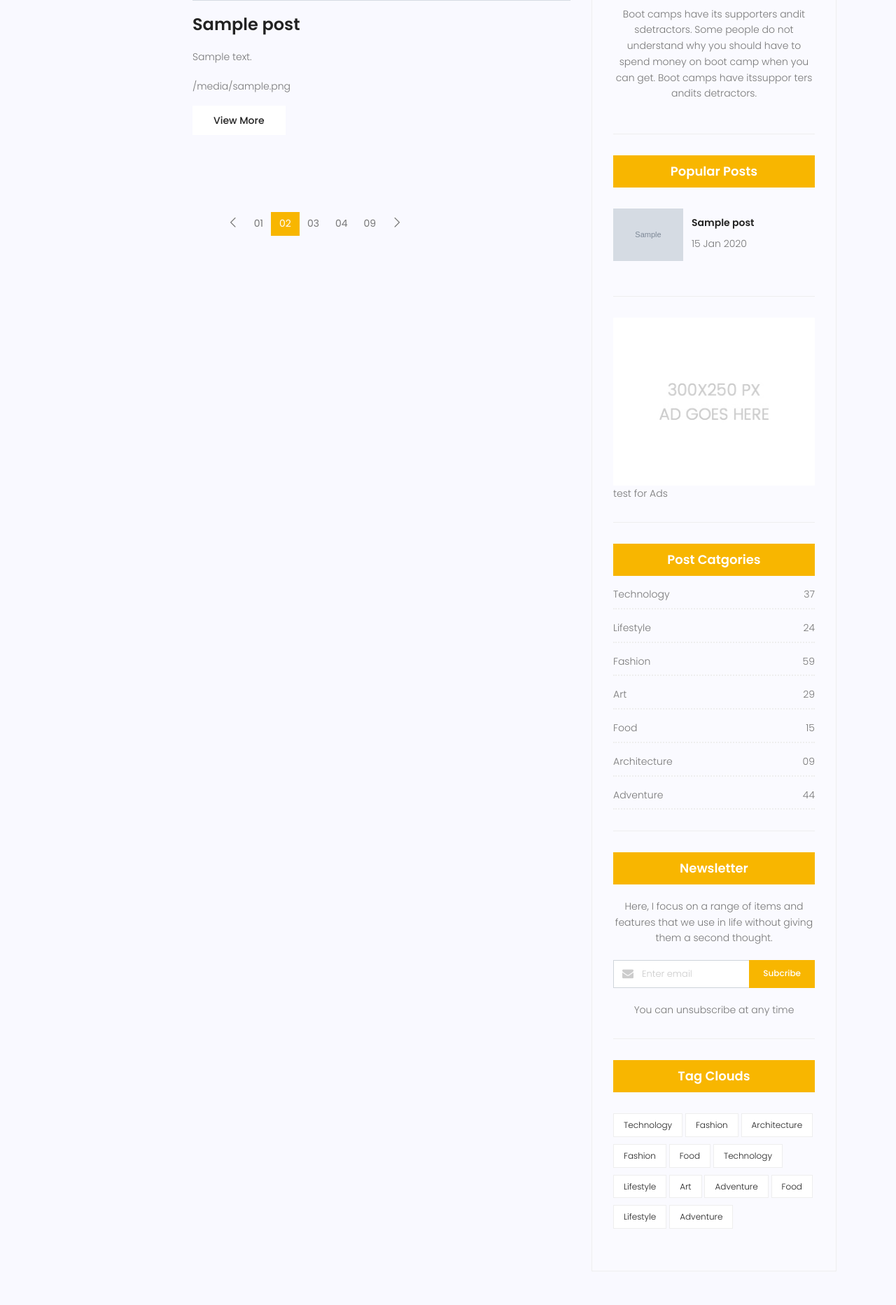
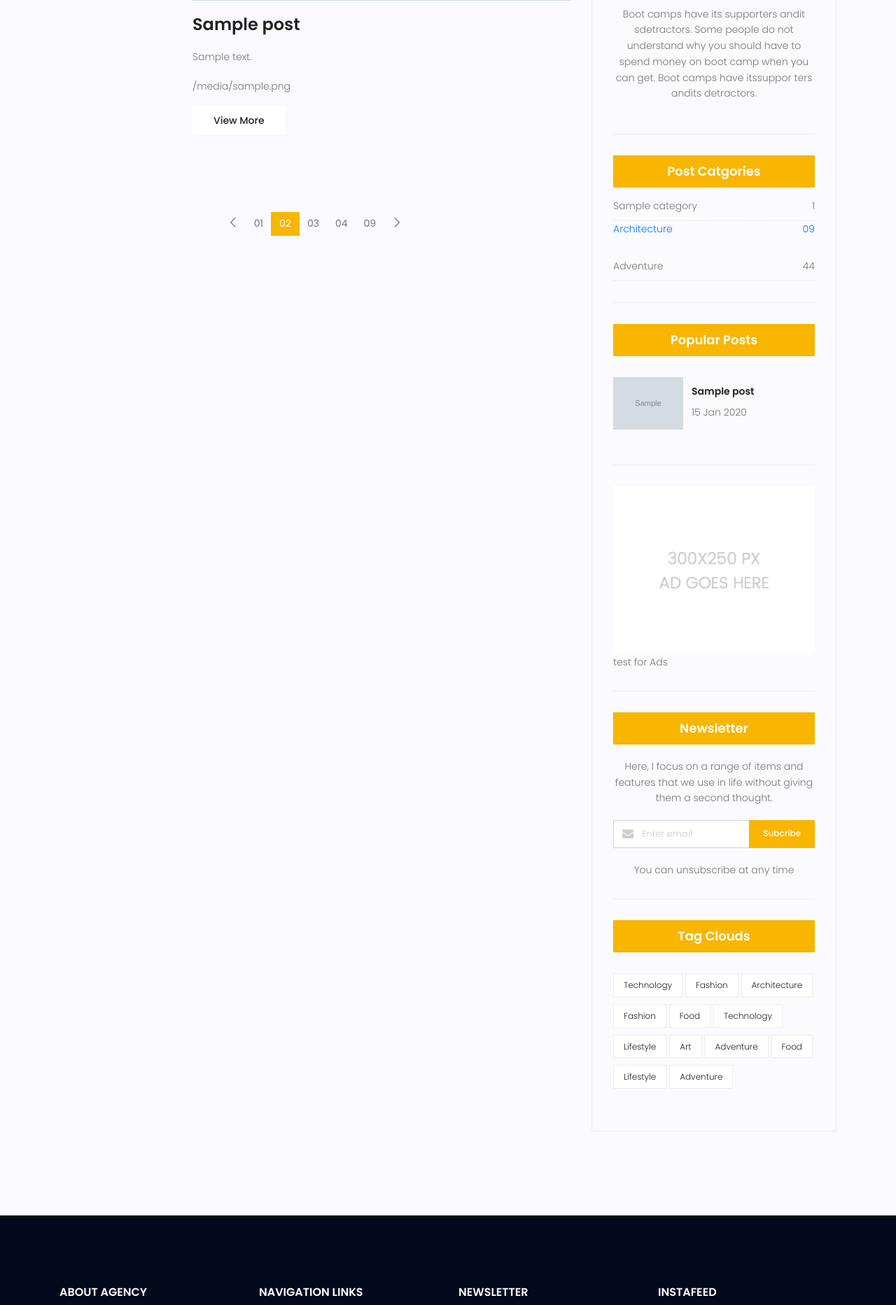
Before and after one commit to sabermodirian/mySite, a Django app: page /blog/ in a window 1280 px wide. Shown: the part 1486-3351 px from the top of the page at 70% size. Run offline with Django 3.2, Linux system fonts and the light colour scheme; tables that the repository leaves empty hold one stand-in row (values such as "Sample post"); grey boxes marked "Sample" are stand-in pictures; some libraries are stand-ins or nearby versions.

Commit message:
Display Categories and Their Counts in Sidebarنمایش دسته بندی و تعداد آنها در sidebar
This feature allows you to display various content categories and the number of posts within each category in the sidebar of your application or website.
Detailed Explanation:
Categories Display:

Categories help in organizing your content into different themes or topics, making it easier for users to navigate and find relevant information.
Each category is listed in the sidebar, providing a structured view of content available on the site.
Posts Count:

Next to each category, the number of posts belonging to that category is displayed. This gives users an immediate understanding of the volume of content available under each category.
For example, if you have a blog with categories like “Tech”, “Health”, and “Travel”, the sidebar might show:
Tech (10)
Health (7)
Travel (15)
Benefits:
Improved Navigation: By categorizing content and showing the number of posts, users can quickly find the areas of interest and explore the content more efficiently.
Enhanced User Engagement: Knowing how much content is available in each category can encourage users to explore more topics, increasing the time spent on your site.
Better Content Management: For site administrators, this feature offers an easy way to monitor content distribution across different categories, helping in better content management and planning.

```diff
--- a/blog/templatetags/blog_tags.py
+++ b/blog/templatetags/blog_tags.py
@@ -1,4 +1,6 @@
 from django import template
+from blog.models import post
+from blog.models import Category
 
 register = template.Library()
 
@@ -16,7 +18,7 @@ def some_function(value=6):
     return value - 1
 
 
-from blog.models import post
+# from blog.models import post
 
 @register.simple_tag(name="totalposts")
 def totalposts():
@@ -42,3 +44,15 @@ def snippet(value,arg=33):
 def latestposts(arg=3):
     posts = post.objects.filter(status=1).order_by('-published_date')[:arg]
     return {'posts':posts}
+
+
+# from blog.models import Category
+
+@register.inclusion_tag("blog/blog-post-categories.html")
+def postcategories():
+    posts = post.objects.filter(status=1)
+    categories = Category.objects.all()
+    cat_dict = {}
+    for cat_name in categories:
+        cat_dict[cat_name] = posts.filter(category=cat_name).count()
+    return {'categories': cat_dict}
--- a/templates/blog/blog-home.html
+++ b/templates/blog/blog-home.html
@@ -1,5 +1,6 @@
 {% extends 'base.html' %}
 {% load static %}
+{% load blog_tags %}
 {% block content %}
   <!-- start banner Area -->
   <section class="banner-area relative blog-home-banner" id="home">
@@ -171,57 +172,13 @@
 
            {% include 'blog/blog-writer.html' %} <!-- blog-writer.html -->
 
+           {% postcategories %}
+
           {% include 'blog/blog-popular-posts.html' %}
 
             {% include 'blog/blog-ads.html' %}
 
-            <div class="single-sidebar-widget post-category-widget">
-              <h4 class="category-title">Post Catgories</h4>
-              <ul class="cat-list">
-                <li>
-                  <a href="#" class="d-flex justify-content-between">
-                    <p>Technology</p>
-                    <p>37</p>
-                  </a>
-                </li>
-                <li>
-                  <a href="#" class="d-flex justify-content-between">
-                    <p>Lifestyle</p>
-                    <p>24</p>
-                  </a>
-                </li>
-                <li>
-                  <a href="#" class="d-flex justify-content-between">
-                    <p>Fashion</p>
-                    <p>59</p>
-                  </a>
-                </li>
-                <li>
-                  <a href="#" class="d-flex justify-content-between">
-                    <p>Art</p>
-                    <p>29</p>
-                  </a>
-                </li>
-                <li>
-                  <a href="#" class="d-flex justify-content-between">
-                    <p>Food</p>
-                    <p>15</p>
-                  </a>
-                </li>
-                <li>
-                  <a href="#" class="d-flex justify-content-between">
-                    <p>Architecture</p>
-                    <p>09</p>
-                  </a>
-                </li>
-                <li>
-                  <a href="#" class="d-flex justify-content-between">
-                    <p>Adventure</p>
-                    <p>44</p>
-                  </a>
-                </li>
-              </ul>
-            </div>
+
             <div class="single-sidebar-widget newsletter-widget">
               <h4 class="newsletter-title">Newsletter</h4>
               <p>Here, I focus on a range of items and features that we use in life without giving them a second thought.</p>
--- /dev/null
+++ b/templates/blog/blog-post-categories.html
@@ -0,0 +1,25 @@
+<div class="single-sidebar-widget post-category-widget">
+    <h4 class="category-title">Post Catgories</h4>
+    <ul class="cat-list">
+
+        {% for cat_name , cat_nm_count in categories.items %}
+      <li>
+        <a href="#" class="d-flex justify-content-between">
+          <p>{{cat_name}}</p>
+          <p>{{cat_nm_count}}</p>
+        </a>
+      </li>
+        {% endfor %}
+        <a href="#" class="d-flex justify-content-between">
+          <p>Architecture</p>
+          <p>09</p>
+        </a>
+      </li>
+      <li>
+        <a href="#" class="d-flex justify-content-between">
+          <p>Adventure</p>
+          <p>44</p>
+        </a>
+      </li>
+    </ul>
+  </div>
```
